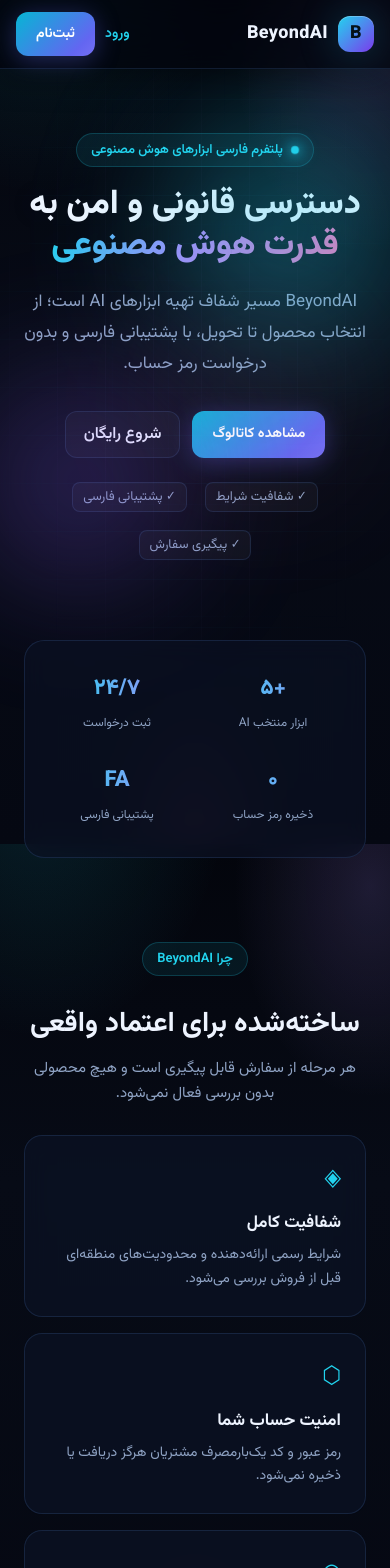
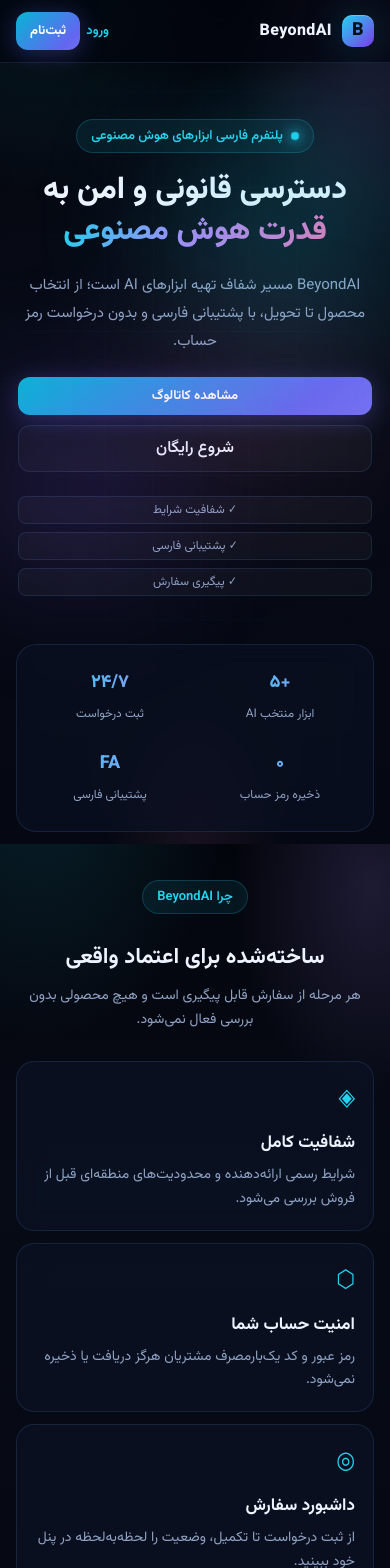
Before and after one commit to AIVORA10X/beyondai, a Next.js app: page / in a window 390 px wide. Shown: the top 1568 px of the page. Built offline with nearby package versions, Linux system fonts and the light colour scheme; no server answers; the database is empty.

Commit message:
Full mobile responsive styles

```diff
--- a/src/app/layout.tsx
+++ b/src/app/layout.tsx
@@ -2,10 +2,16 @@ import type { Metadata } from 'next';
 import './globals.css';
 import './admin-styles.css';
 import './layout-extras.css';
+import './mobile.css';
 
 export const metadata: Metadata = {
   title: 'BeyondAI | ابزارهای هوش مصنوعی',
   description: 'پلتفرم فارسی تهیه امن و شفاف ابزارهای هوش مصنوعی — سفارش، پیگیری، پشتیبانی',
+  viewport: {
+    width: 'device-width',
+    initialScale: 1,
+    maximumScale: 5,
+  },
 };
 
 export default function RootLayout({ children }: { children: React.ReactNode }) {
--- /dev/null
+++ b/src/app/mobile.css
@@ -0,0 +1,279 @@
+/* ========== Mobile & tablet ========== */
+
+@media (max-width: 960px) {
+  .features-grid {
+    grid-template-columns: repeat(2, 1fr);
+  }
+  .grid {
+    grid-template-columns: repeat(2, 1fr);
+  }
+  .steps {
+    display: grid;
+    grid-template-columns: 1fr 1fr;
+  }
+  .footer-grid {
+    grid-template-columns: 1fr 1fr;
+  }
+}
+
+@media (max-width: 720px) {
+  .topbar {
+    padding: 12px 16px;
+    gap: 10px;
+  }
+  .topbar nav {
+    display: none;
+  }
+  .brand span:not(.brand-mark) {
+    font-size: 16px;
+  }
+  .brand-mark {
+    width: 32px;
+    height: 32px;
+    border-radius: 10px;
+  }
+  .auth-actions {
+    gap: 6px;
+  }
+  .auth-link {
+    font-size: 13px;
+  }
+  .contact, .primary, .order-btn {
+    padding: 9px 14px;
+    font-size: 13px;
+  }
+  .user-chip {
+    max-width: 100px;
+    overflow: hidden;
+    text-overflow: ellipsis;
+    white-space: nowrap;
+  }
+  .logout-btn {
+    padding: 6px 10px;
+    font-size: 12px;
+  }
+
+  .hero {
+    padding: 56px 18px 48px;
+  }
+  .hero h1 {
+    font-size: clamp(26px, 8vw, 36px);
+    line-height: 1.3;
+  }
+  .hero > p {
+    font-size: 15px;
+    margin-bottom: 22px;
+  }
+  .hero-cta {
+    flex-direction: column;
+    align-items: stretch;
+    gap: 10px;
+  }
+  .hero-cta .primary,
+  .hero-cta .secondary-btn {
+    width: 100%;
+    justify-content: center;
+  }
+  .hero-note {
+    flex-direction: column;
+    gap: 8px;
+  }
+  .orb-one, .orb-two, .orb-three {
+    opacity: 0.35;
+  }
+
+  .stats-bar {
+    padding: 0 16px;
+    margin-bottom: 8px;
+  }
+  .stats-bar-inner {
+    grid-template-columns: 1fr 1fr;
+    gap: 8px;
+    padding: 16px 12px;
+  }
+  .stats-bar-inner strong {
+    font-size: 18px;
+  }
+
+  .features,
+  .products,
+  .how,
+  .cta-band {
+    padding: 40px 16px;
+  }
+  .section-head {
+    flex-direction: column;
+    align-items: flex-start;
+    gap: 8px;
+  }
+  .section-head.center {
+    align-items: center;
+  }
+  .section-head h2 {
+    font-size: 22px;
+  }
+  .section-sub {
+    font-size: 14px;
+  }
+
+  .features-grid {
+    grid-template-columns: 1fr;
+    gap: 12px;
+  }
+  .feature-card {
+    padding: 18px;
+  }
+
+  .grid {
+    grid-template-columns: 1fr;
+    gap: 14px;
+  }
+  .product-card {
+    padding: 18px;
+  }
+  .card-bottom {
+    flex-wrap: wrap;
+  }
+  .card-bottom .order-btn {
+    width: 100%;
+  }
+
+  .steps {
+    grid-template-columns: 1fr;
+    gap: 10px;
+  }
+  .step {
+    min-width: 0;
+  }
+
+  .faq {
+    padding: 32px 16px 48px;
+  }
+  .faq-item summary {
+    font-size: 14px;
+    gap: 12px;
+  }
+
+  .cta-band {
+    margin: 16px 16px 32px;
+    padding: 36px 18px;
+    border-radius: 20px;
+  }
+  .cta-band h2 {
+    font-size: 22px;
+  }
+
+  .site-footer {
+    padding: 32px 16px 20px;
+  }
+  .footer-grid {
+    grid-template-columns: 1fr;
+    gap: 24px;
+  }
+  .footer-bottom {
+    flex-direction: column;
+    align-items: flex-start;
+  }
+
+  .auth-page,
+  .order-page {
+    margin: 24px 16px;
+    padding: 20px;
+    max-width: none;
+  }
+
+  .dash {
+    padding: 24px 16px 56px;
+  }
+  .dash-hero {
+    flex-direction: column;
+    align-items: flex-start;
+  }
+  .dash-hero h1 {
+    font-size: 24px;
+  }
+  .dash-user-card {
+    width: 100%;
+  }
+  .stats-grid {
+    grid-template-columns: 1fr 1fr;
+  }
+  .dash-actions {
+    flex-direction: column;
+  }
+  .dash-actions .primary,
+  .dash-actions .secondary-btn {
+    width: 100%;
+    justify-content: center;
+  }
+  .table-wrap {
+    margin: 0 -4px;
+    border-radius: 12px;
+  }
+  .data-table {
+    font-size: 12px;
+  }
+  .data-table th,
+  .data-table td {
+    padding: 10px 8px;
+  }
+
+  .admin-nav {
+    gap: 6px;
+  }
+  .admin-nav-item {
+    padding: 8px 12px;
+    font-size: 12px;
+  }
+  .admin-product-grid {
+    grid-template-columns: 1fr;
+  }
+  .admin-form-row {
+    flex-direction: column;
+    align-items: stretch;
+  }
+  .admin-form-row select,
+  .admin-form-row input,
+  .admin-form-row textarea,
+  .admin-form-row .primary {
+    width: 100%;
+  }
+  .admin-quick {
+    flex-direction: column;
+  }
+  .admin-quick .primary,
+  .admin-quick .secondary-btn {
+    width: 100%;
+    justify-content: center;
+  }
+}
+
+@media (max-width: 400px) {
+  .stats-bar-inner {
+    grid-template-columns: 1fr 1fr;
+  }
+  .stats-grid {
+    grid-template-columns: 1fr;
+  }
+  .hero-note span {
+    font-size: 12px;
+  }
+}
+
+/* Touch-friendly */
+@media (hover: none) and (pointer: coarse) {
+  .topbar nav a,
+  .auth-link,
+  .contact,
+  .primary,
+  .secondary-btn,
+  .order-btn,
+  .admin-nav-item {
+    min-height: 44px;
+    display: inline-flex;
+    align-items: center;
+  }
+  .faq-item summary {
+    min-height: 48px;
+  }
+}
```
